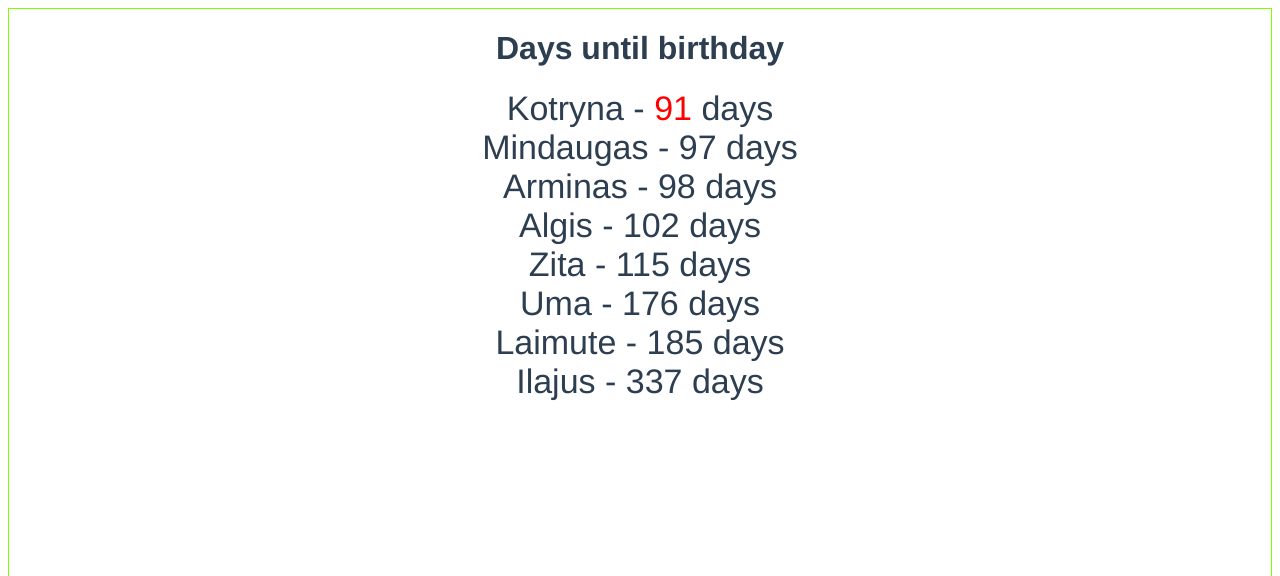
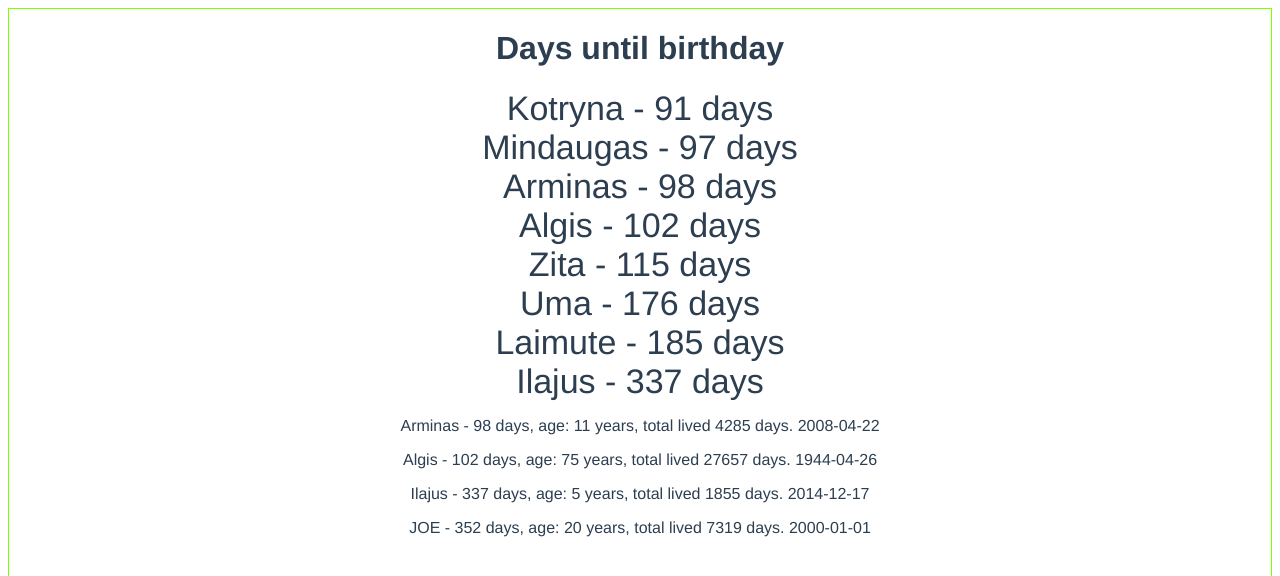
Before and after one commit to mindas22/birthday, a Vue app: page / in a window 1280 px wide. Shown: the top 576 px of the page. Built offline with nearby package versions, Linux system fonts and the light colour scheme.

Commit message:
adding component with calc

```diff
--- a/src/components/bcalc.vue
+++ b/src/components/bcalc.vue
@@ -1,10 +1,40 @@
 <template>
-  <div></div>
+  <div>
+    <p>{{name}} - {{daysUntilBirthday(bdate)}} days, age: {{years}} years, total lived {{liveddays}} days. {{bdate}} </p>
+  </div>
 </template>
 
 <script>
+import moment from "moment";
+
 export default {
-  props: {}
+  props: {
+    bdate: String,
+    name: String
+  },
+  data() {
+    return {
+      today: moment().format("YYYY-MM-DD")
+    };
+  },
+  computed: {
+    years: function() {
+      return moment().diff(this.bdate, "years");
+    },
+    liveddays: function() {
+      return moment().diff(this.bdate, "days");
+    }
+  },
+  methods: {
+    daysUntilBirthday: function(val) {
+      var birthday = moment(val).format("YYYY-MM-DD");
+      var years = moment().diff(birthday, "years");
+      var adjustToday =
+        birthday.substring(5) === this.today.substring(5) ? 0 : 1;
+      var nextBirthday = moment(birthday).add(years + adjustToday, "years");
+      return nextBirthday.diff(this.today, "days");
+    }
+  }
 };
 </script>
 
--- a/src/components/birthday.vue
+++ b/src/components/birthday.vue
@@ -3,30 +3,36 @@
     <div class="container">
       <h1>Days until birthday</h1>
       <div class="list">
-        Kotryna -
-        <span style="color:red;">{{ daysUntilBirthday1("1999-04-15") }}</span>
-        days
+        Kotryna - {{ daysUntilBirthday("1999-04-15") }} days
         <br />
-        Mindaugas - {{ daysUntilBirthday1("1979-04-21") }} days <br />
-        Arminas - {{ daysUntilBirthday1("1979-04-22") }} days <br />
-        Algis - {{ daysUntilBirthday1("1944-04-26") }} days <br />
-        Zita - {{ daysUntilBirthday1("1982-05-09") }} days <br />
-        Uma - {{ daysUntilBirthday1("2012-07-09") }} days <br />
-        Laimute - {{ daysUntilBirthday1("1958-07-18") }} days <br />
-        Ilajus - {{ daysUntilBirthday1("2014-12-17") }} days <br />
+        Mindaugas - {{ daysUntilBirthday("1979-04-21") }} days <br />
+        Arminas - {{ daysUntilBirthday("1979-04-22") }} days <br />
+        Algis - {{ daysUntilBirthday("1944-04-26") }} days <br />
+        Zita - {{ daysUntilBirthday("1982-05-09") }} days <br />
+        Uma - {{ daysUntilBirthday("2012-07-09") }} days <br />
+        Laimute - {{ daysUntilBirthday("1958-07-18") }} days <br />
+        Ilajus - {{ daysUntilBirthday("2014-12-17") }} days <br />
       </div>
+      <bcalc bdate="2008-04-22" name="Arminas" />
+      <bcalc bdate="1944-04-26" name="Algis" />
+      <bcalc bdate="2014-12-17" name="Ilajus" />
+      <bcalc bdate="2000-01-01" name="JOE" />
     </div>
   </div>
 </template>
 
 <script>
 import moment from "moment";
+import bcalc from "@/components/bcalc.vue";
 
 export default {
   data() {
     return {
       today: moment().format("YYYY-MM-DD")
     };
+  },
+  components: {
+    bcalc
   },
   methods: {
     //Calculate current age of person in years (moment truncates by default)
@@ -36,15 +42,7 @@ export default {
     // liveddays: function() {
     //   return moment().diff(this.birthday, "days");
     // },
-    daysUntilBirthday: function() {
-      var birthday = moment().format("YYYY-MM-DD");
-      var years = moment().diff(birthday, "years");
-      var today = moment().format("YYYY-MM-DD");
-      var adjustToday = birthday.substring(5) === today.substring(5) ? 0 : 1;
-      var nextBirthday = moment(birthday).add(years + adjustToday, "years");
-      return nextBirthday.diff(today, "days");
-    },
-    daysUntilBirthday1: function(val) {
+    daysUntilBirthday: function(val) {
       var birthday = moment(val).format("YYYY-MM-DD");
       var years = moment().diff(birthday, "years");
       var adjustToday =
```
